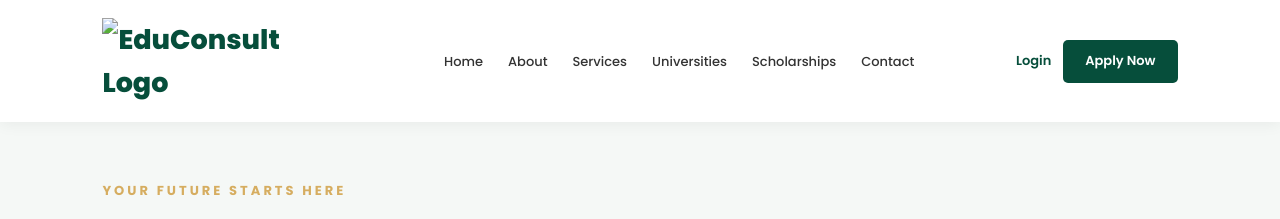
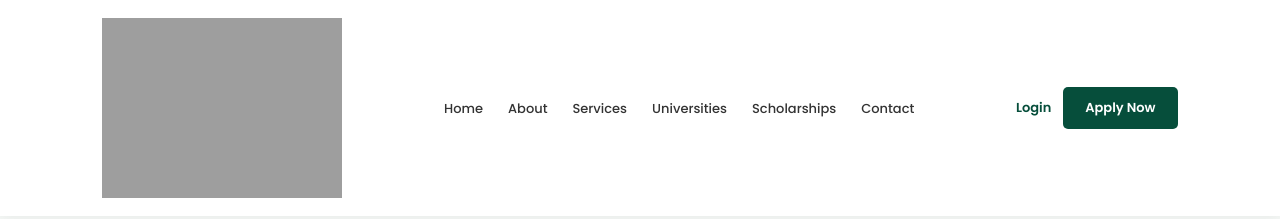
Before and after one commit to Imadahmadvu/consultancy, a plain HTML site: page frontend/index.html in a window 1280 px wide. Shown: the top 219 px of the page. Drawn offline with Linux system fonts and the light colour scheme; the site is published under a folder, as on GitHub Pages, so addresses that start at the root find nothing; a script that the page names is missing.

Commit message:
logo issue resolved

```diff
--- a/frontend/index.html
+++ b/frontend/index.html
@@ -20,7 +20,7 @@
 
         <a href="index.html" class="logo">
             <!-- Edu<span>Consult</span>s -->
-            <img src="/frontend/Connect.png" alt="EduConsult Logo" class="logo-image"s>
+            <img src="Connect.png" alt="EduConsult Logo" class="logo-image"s>
         </a>
 
         <nav class="navbar">
```
